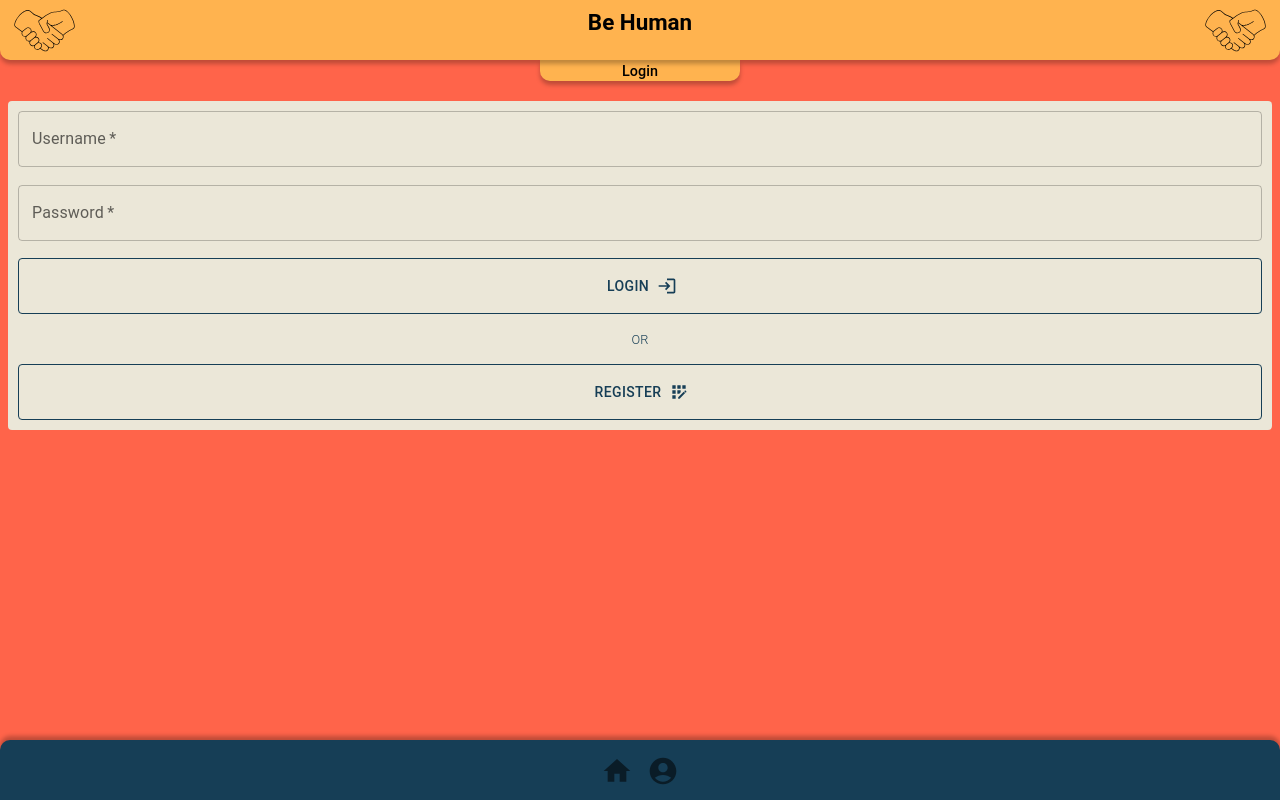
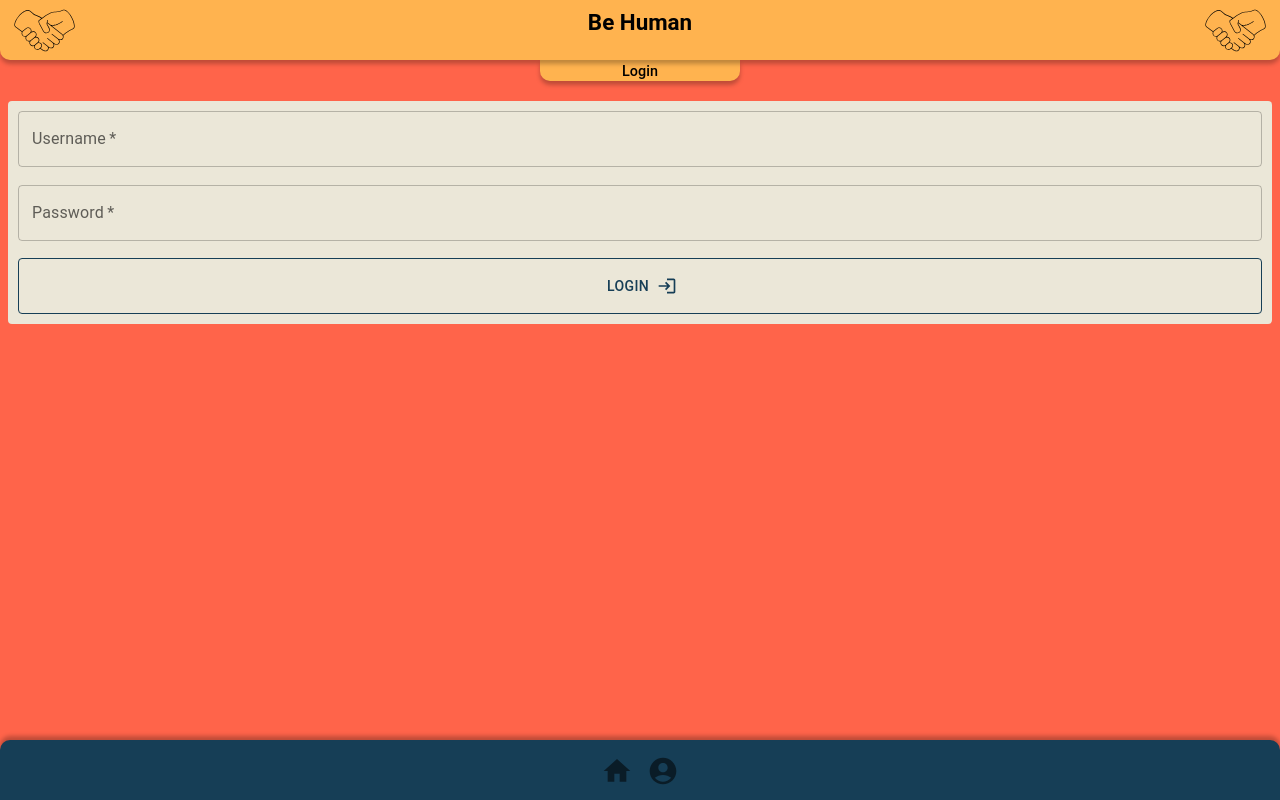
Before and after one commit to Ben-21/capstone-neuefische, a React (Vite) app in the folder frontend/: page /login in a window 1280 px wide. Built offline with nearby package versions, Linux system fonts and the light colour scheme; no server answers.

Commit message:
make register button invisible

```diff
--- a/frontend/src/pages/LoginPage.tsx
+++ b/frontend/src/pages/LoginPage.tsx
@@ -39,9 +39,9 @@ export default function LoginPage() {
                                  type="password"/>
                 <StyledButton type={"submit"} variant="outlined"
                               endIcon={<LoginIcon/>}>LOGIN</StyledButton>
-                <StyledSpan>OR</StyledSpan>
-                <StyledButton type={"button"} onClick={() => navigate("/register")} variant="outlined"
-                              endIcon={<AppRegistrationIcon/>}>REGISTER</StyledButton>
+                {/*<StyledSpan>OR</StyledSpan>*/}
+                {/*<StyledButton type={"button"} onClick={() => navigate("/register")} variant="outlined"*/}
+                {/*              endIcon={<AppRegistrationIcon/>}>REGISTER</StyledButton>*/}
             </StyledForm>
         </StyledBody>
     );
```
